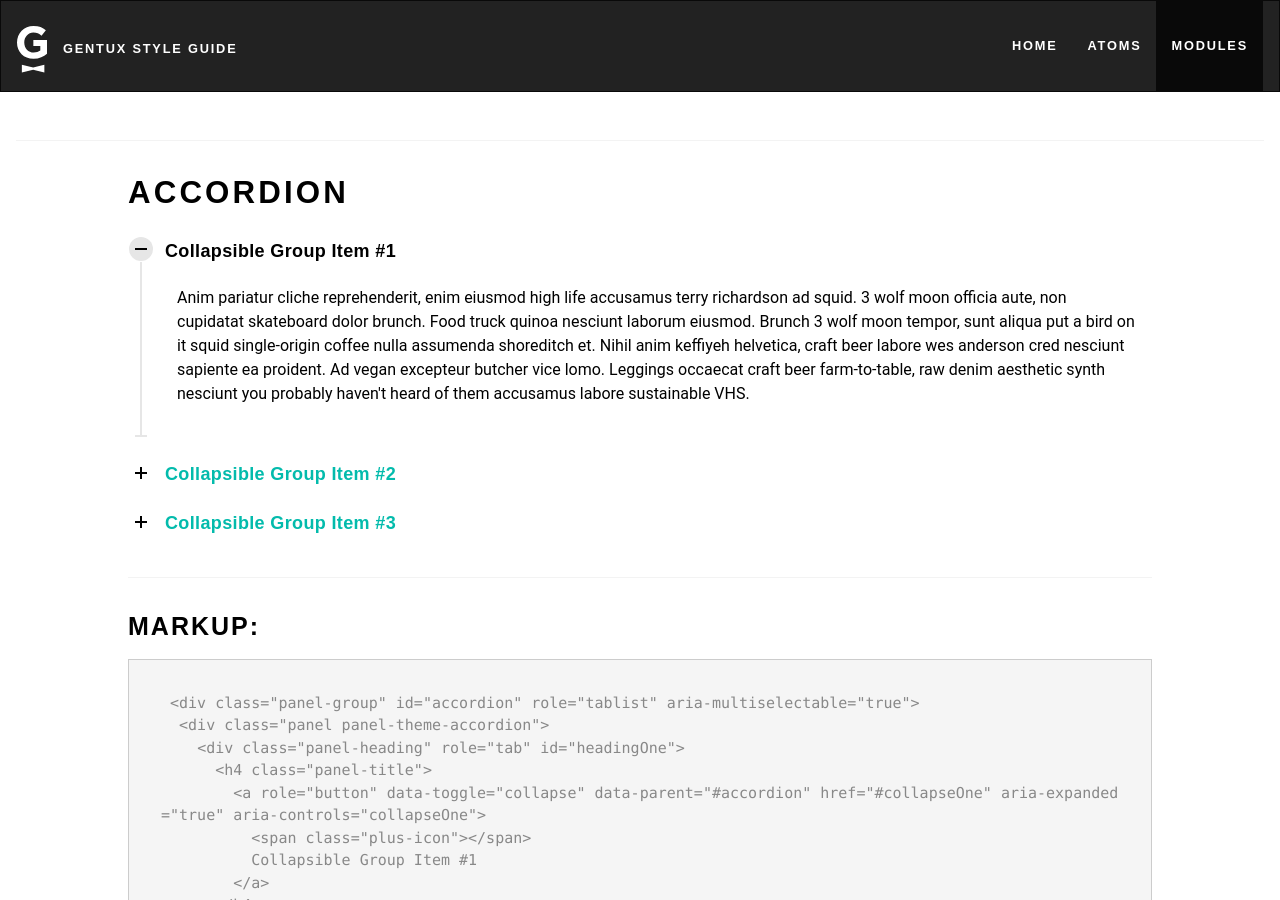
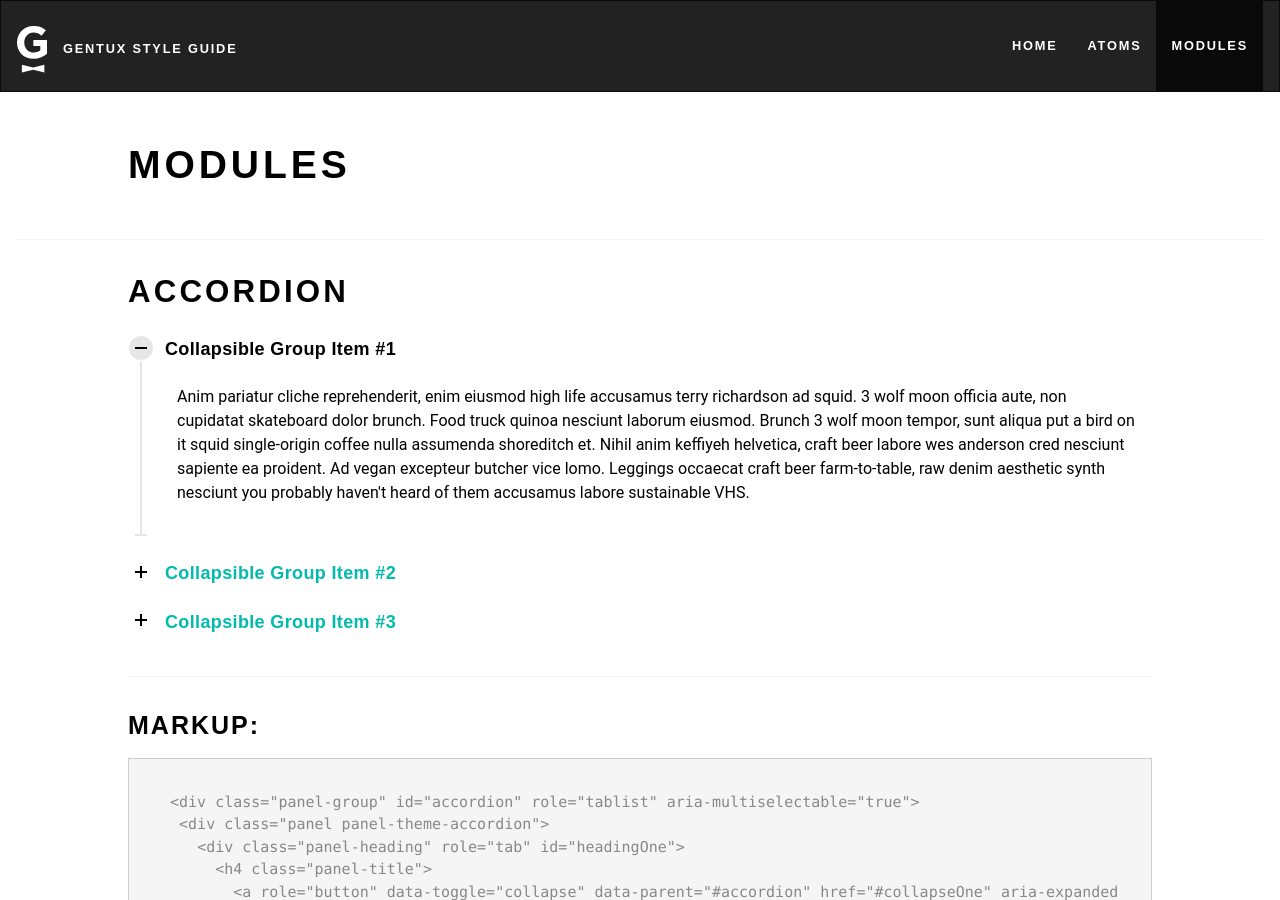
Before and after one commit to generationtux/styleguide, a Jekyll site: the page built from modules.html, in a window 1280 px wide and 900 px high. Built offline with Jekyll 4.4.1, drawn with Linux system fonts in a browser that asks for light colours; comment, search, counter and statistics services are not loaded.

Commit message:
consistent page layout for atams and modules

```diff
--- a/modules.html
+++ b/modules.html
@@ -3,6 +3,14 @@ layout: default
 title: Modules
 permalink: /modules/
 ---
+
+<div class="container">
+  <div class="row">
+    <div class="col-sm-12">
+      <h1 class="copy uppercase">Modules</h1>
+    </div>
+  </div>
+</div>
 
 
 {% for page in site.modules %}
@@ -47,3 +55,13 @@ permalink: /modules/
 
 
 {% endfor %}
+
+
+
+<div class="container">
+  <div class="row">
+    <div class="col-sm-12">
+      <hr class="vspace-xs-top-lg vspace-xs-btm-xl">
+    </div>
+  </div>
+</div><!-- /.container  -->
```
Also changed, not shown: atoms.html (+8 -0 lines).
